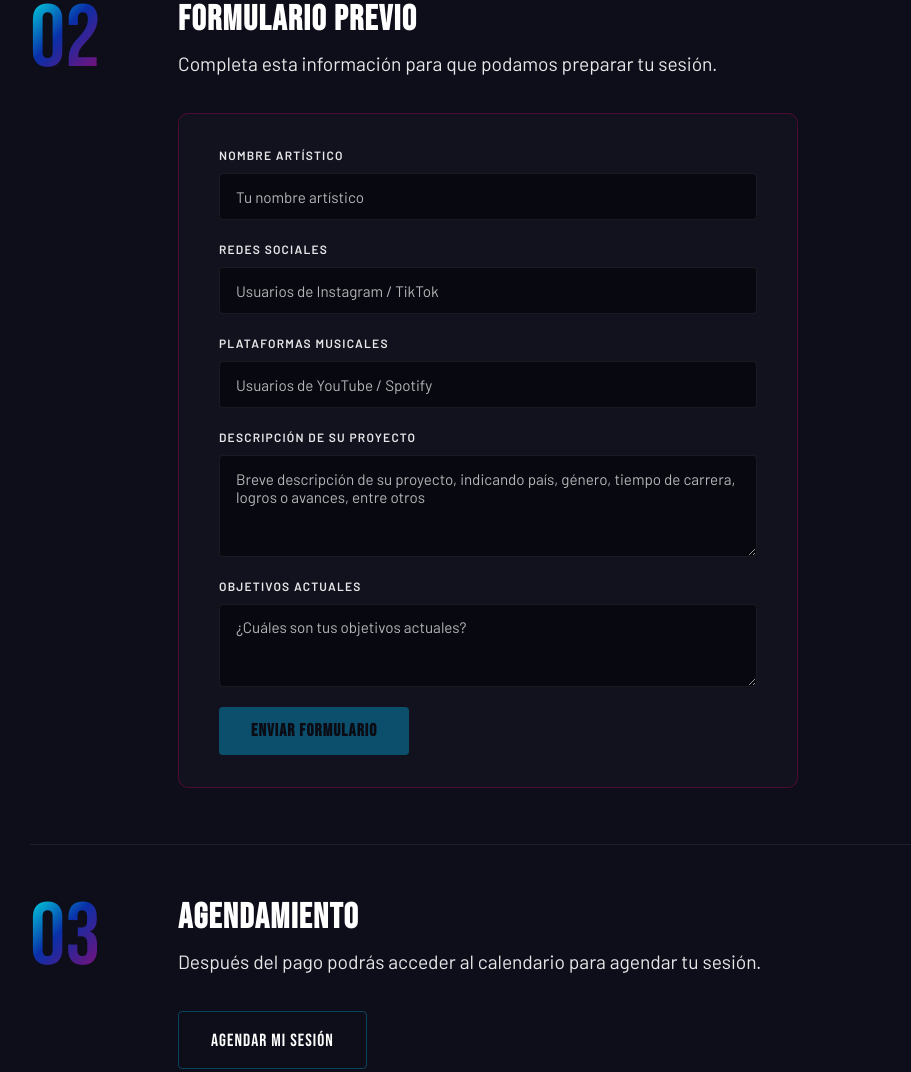
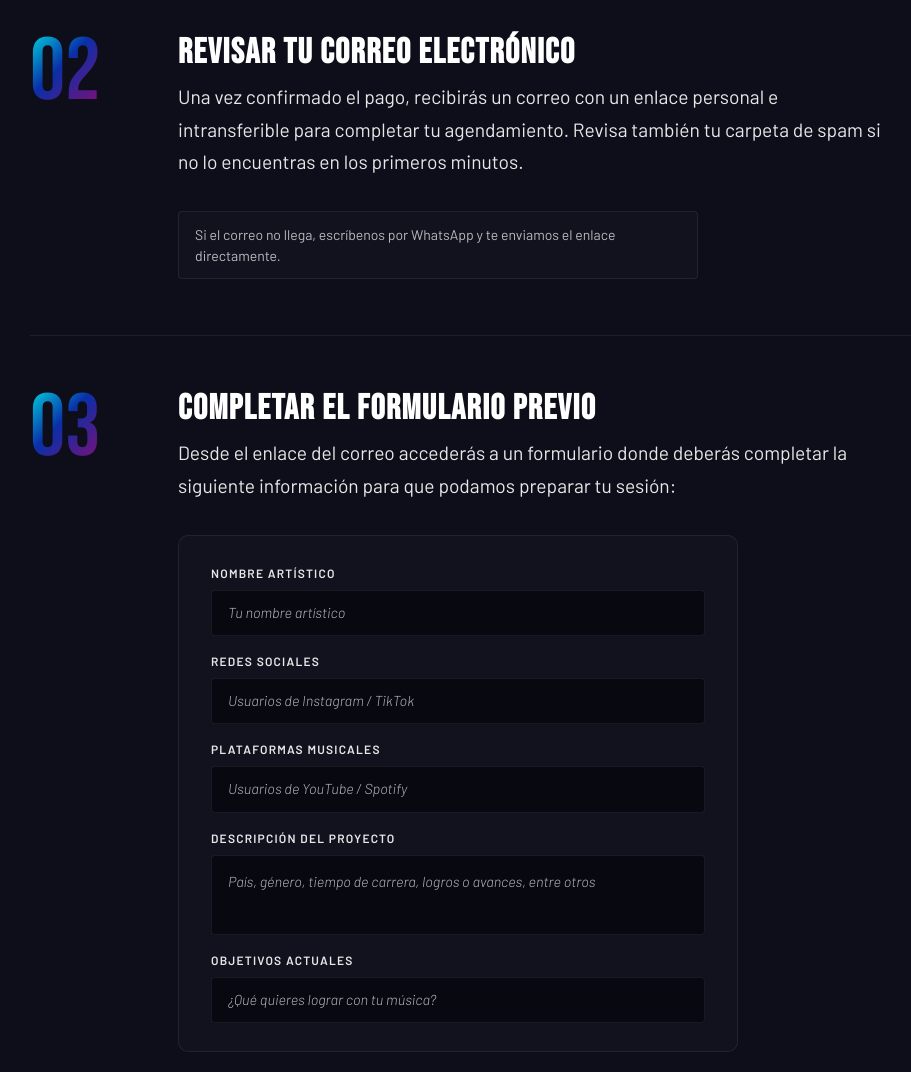
Before and after one commit to pjg09/pagina-web-5.7, an Astro site: page /artistas in a window 1280 px wide. Shown: the part 8735-9807 px from the top of the page, without its empty margins (50-961 px from the left). Built offline with nearby package versions, Linux system fonts and the light colour scheme; Astro itself is replaced by a stand-in of ours.

Commit message:
fix: seccion 5C re-estructurada segun el flujo real de pago y agendamiento decidido

```diff
--- a/src/pages/artistas.astro
+++ b/src/pages/artistas.astro
@@ -540,19 +540,17 @@ import {
 			</div>
 		</div>
 
-		<!-- 5C — PASOS: PAGO → FORMULARIO → AGENDAMIENTO -->
+		<!-- 5C — GUÍA DE PASOS -->
 		<div class="asesoria-pasos">
 			<div class="container">
+
 				<!-- Paso 1: Pago -->
 				<div class="asesoria-paso reveal">
 					<div class="asesoria-paso__num">01</div>
 					<div class="asesoria-paso__contenido">
-						<h3 class="display display--sm asesoria-paso__titulo">
-							Pagar asesoría estratégica
-						</h3>
+						<h3 class="display display--sm asesoria-paso__titulo">Realizar el pago</h3>
 						<p class="asesoria-paso__desc">
-							Realiza tu pago para reservar tu lugar y acceder al
-							formulario de diagnóstico previo.
+							Haz clic en el botón de pago y completa la transacción a través de MercadoPago. Aceptamos tarjetas de crédito, débito y otros medios disponibles en la plataforma.
 						</p>
 						<a
 							href={MP_ASESORIA_ARTISTAS}
@@ -565,108 +563,75 @@ import {
 					</div>
 				</div>
 
-				<!-- Paso 2: Formulario -->
+				<!-- Paso 2: Correo -->
 				<div class="asesoria-paso reveal">
 					<div class="asesoria-paso__num">02</div>
 					<div class="asesoria-paso__contenido">
-						<h3 class="display display--sm asesoria-paso__titulo">
-							Formulario previo
-						</h3>
+						<h3 class="display display--sm asesoria-paso__titulo">Revisar tu correo electrónico</h3>
 						<p class="asesoria-paso__desc">
-							Completa esta información para que podamos preparar
-							tu sesión.
+							Una vez confirmado el pago, recibirás un correo con un enlace personal e intransferible para completar tu agendamiento. Revisa también tu carpeta de spam si no lo encuentras en los primeros minutos.
 						</p>
-						<form
-							class="asesoria-form"
-							id="asesoria-form"
-							action="#"
-							method="post"
-						>
-							<div class="asesoria-form__campo">
-								<label for="nombre-artistico"
-									>Nombre artístico</label
-								>
-								<input
-									type="text"
-									id="nombre-artistico"
-									name="nombre_artistico"
-									placeholder="Tu nombre artístico"
-								/>
-							</div>
-							<div class="asesoria-form__campo">
-								<label for="redes-sociales"
-									>Redes sociales</label
-								>
-								<input
-									type="text"
-									id="redes-sociales"
-									name="redes_sociales"
-									placeholder="Usuarios de Instagram / TikTok"
-								/>
-							</div>
-							<div class="asesoria-form__campo">
-								<label for="plataformas"
-									>Plataformas musicales</label
-								>
-								<input
-									type="text"
-									id="plataformas"
-									name="plataformas"
-									placeholder="Usuarios de YouTube / Spotify"
-								/>
-							</div>
-							<div class="asesoria-form__campo">
-								<label for="descripcion"
-									>Descripción de su proyecto</label
-								>
-								<textarea
-									id="descripcion"
-									name="descripcion"
-									rows="4"
-									placeholder="Breve descripción de su proyecto, indicando país, género, tiempo de carrera, logros o avances, entre otros"
-								></textarea>
-							</div>
-							<div class="asesoria-form__campo">
-								<label for="objetivos">Objetivos actuales</label
-								>
-								<textarea
-									id="objetivos"
-									name="objetivos"
-									rows="3"
-									placeholder="¿Cuáles son tus objetivos actuales?"
-								></textarea>
-							</div>
-							<button
-								type="submit"
-								class="btn asesoria-form__submit"
-								id="asesoria-submit"
-								disabled>Enviar formulario</button
-							>
-						</form>
-					</div>
-				</div>
-
-				<!-- Paso 3: Agendamiento -->
+						<div class="asesoria-paso__aviso">
+							<span>Si el correo no llega, escríbenos por WhatsApp y te enviamos el enlace directamente.</span>
+						</div>
+					</div>
+				</div>
+
+				<!-- Paso 3: Formulario (ilustrativo) -->
 				<div class="asesoria-paso reveal">
 					<div class="asesoria-paso__num">03</div>
 					<div class="asesoria-paso__contenido">
-						<h3 class="display display--sm asesoria-paso__titulo">
-							Agendamiento
-						</h3>
+						<h3 class="display display--sm asesoria-paso__titulo">Completar el formulario previo</h3>
 						<p class="asesoria-paso__desc">
-							Después del pago podrás acceder al calendario para
-							agendar tu sesión.
+							Desde el enlace del correo accederás a un formulario donde deberás completar la siguiente información para que podamos preparar tu sesión:
 						</p>
-						<a
-							href={CALENDLY_ARTISTAS}
-							target="_blank"
-							rel="noopener noreferrer"
-							class="btn btn--outline"
-						>
-							Agendar mi sesión
-						</a>
-					</div>
-				</div>
+						<div class="asesoria-form asesoria-form--preview">
+							<div class="asesoria-form__campo">
+								<span class="asesoria-form__label">Nombre artístico</span>
+								<div class="asesoria-form__input-preview">Tu nombre artístico</div>
+							</div>
+							<div class="asesoria-form__campo">
+								<span class="asesoria-form__label">Redes sociales</span>
+								<div class="asesoria-form__input-preview">Usuarios de Instagram / TikTok</div>
+							</div>
+							<div class="asesoria-form__campo">
+								<span class="asesoria-form__label">Plataformas musicales</span>
+								<div class="asesoria-form__input-preview">Usuarios de YouTube / Spotify</div>
+							</div>
+							<div class="asesoria-form__campo">
+								<span class="asesoria-form__label">Descripción del proyecto</span>
+								<div class="asesoria-form__input-preview asesoria-form__input-preview--tall">País, género, tiempo de carrera, logros o avances, entre otros</div>
+							</div>
+							<div class="asesoria-form__campo">
+								<span class="asesoria-form__label">Objetivos actuales</span>
+								<div class="asesoria-form__input-preview">¿Qué quieres lograr con tu música?</div>
+							</div>
+						</div>
+					</div>
+				</div>
+
+				<!-- Paso 4: Agendamiento -->
+				<div class="asesoria-paso reveal">
+					<div class="asesoria-paso__num">04</div>
+					<div class="asesoria-paso__contenido">
+						<h3 class="display display--sm asesoria-paso__titulo">Agendar tu sesión</h3>
+						<p class="asesoria-paso__desc">
+							Al enviar el formulario serás redirigido automáticamente al calendario para elegir la fecha y hora disponible que mejor se adapte a ti.
+						</p>
+					</div>
+				</div>
+
+				<!-- Paso 5: Confirmación -->
+				<div class="asesoria-paso reveal">
+					<div class="asesoria-paso__num">05</div>
+					<div class="asesoria-paso__contenido">
+						<h3 class="display display--sm asesoria-paso__titulo">Recibir confirmación</h3>
+						<p class="asesoria-paso__desc">
+							Una vez agendada la sesión recibirás un correo de confirmación con la fecha, hora y enlace de la videollamada. El equipo también quedará notificado y listo para atenderte.
+						</p>
+					</div>
+				</div>
+
 			</div>
 		</div>
 
@@ -718,28 +683,6 @@ import {
 	</section>
 </BaseLayout>
 
-<script>
-	const form = document.getElementById("asesoria-form") as HTMLFormElement;
-	const submit = document.getElementById(
-		"asesoria-submit",
-	) as HTMLButtonElement;
-
-	if (form && submit) {
-		const fields = form.querySelectorAll<
-			HTMLInputElement | HTMLTextAreaElement
-		>("input, textarea");
-
-		function checkForm() {
-			const allFilled = Array.from(fields).every(
-				(f) => f.value.trim() !== "",
-			);
-			submit.disabled = !allFilled;
-		}
-
-		fields.forEach((f) => f.addEventListener("input", checkForm));
-		checkForm();
-	}
-</script>
 
 <style>
 	/* HERO */
@@ -1446,29 +1389,39 @@ import {
 	}
 
 	/* FORM */
-	.asesoria-form {
+	.asesoria-paso__aviso {
+		display: inline-flex;
+		align-items: flex-start;
+		gap: 0.6rem;
+		background: var(--bg-card);
+		border: 1px solid var(--border);
+		border-radius: var(--radius);
+		padding: 0.75rem 1rem;
+		font-size: 0.875rem;
+		color: var(--text-dim);
+		line-height: 1.5;
+		max-width: 520px;
+	}
+
+	.asesoria-form--preview {
 		display: flex;
 		flex-direction: column;
-		gap: 1.25rem;
-		max-width: 620px;
+		gap: 1rem;
+		max-width: 560px;
 		background: var(--bg-card);
-		border: 1px solid var(--empresa-dim);
+		border: 1px solid var(--border);
 		border-radius: var(--radius-lg);
-		padding: 2rem 2.5rem;
-		transition: border-color var(--t-med) var(--ease);
-	}
-
-	.asesoria-form:focus-within {
-		border-color: var(--empresa);
+		padding: 1.75rem 2rem;
+		margin-top: 0.5rem;
 	}
 
 	.asesoria-form__campo {
 		display: flex;
 		flex-direction: column;
-		gap: 0.45rem;
-	}
-
-	.asesoria-form__campo label {
+		gap: 0.4rem;
+	}
+
+	.asesoria-form__label {
 		font-size: 0.75rem;
 		font-weight: 700;
 		color: var(--text-secondary);
@@ -1476,51 +1429,20 @@ import {
 		text-transform: uppercase;
 	}
 
-	.asesoria-form__campo input,
-	.asesoria-form__campo textarea {
+	.asesoria-form__input-preview {
 		background: var(--bg-base);
 		border: 1px solid var(--border);
 		border-radius: var(--radius);
-		padding: 0.85rem 1rem;
-		font-family: var(--font-body);
-		font-size: 0.95rem;
-		color: var(--text-primary);
-		transition: border-color var(--t-fast) var(--ease);
-		resize: vertical;
-		width: 100%;
-	}
-
-	.asesoria-form__campo input::placeholder,
-	.asesoria-form__campo textarea::placeholder {
+		padding: 0.75rem 1rem;
+		font-size: 0.9rem;
 		color: var(--text-dim);
-	}
-
-	.asesoria-form__campo input:focus,
-	.asesoria-form__campo textarea:focus {
-		outline: none;
-		border-color: var(--cyan);
-	}
-
-	.asesoria-form__submit {
-		align-self: flex-start;
-		background: var(--cyan);
-		color: var(--color-on-accent);
-		border: none;
-		font-weight: 700;
-		transition:
-			opacity var(--t-fast) var(--ease),
-			transform var(--t-fast) var(--ease),
-			box-shadow var(--t-fast) var(--ease);
-	}
-
-	.asesoria-form__submit:hover:not(:disabled) {
-		transform: translateY(-2px);
-		box-shadow: var(--cyan-glow);
-	}
-
-	.asesoria-form__submit:disabled {
-		opacity: 0.35;
-		cursor: not-allowed;
+		font-style: italic;
+		line-height: 1.4;
+	}
+
+	.asesoria-form__input-preview--tall {
+		padding-block: 1rem;
+		min-height: 80px;
 	}
 
 	/* 5D — NORMATIVAS */
@@ -1666,8 +1588,8 @@ import {
 			position: static;
 		}
 
-		.asesoria-form {
-			padding: 1.5rem;
+		.asesoria-form--preview {
+			padding: 1.25rem;
 		}
 	}
 </style>
```
Also changed, not shown: docs/flujo-pago-artistas.md (+1 -1 lines).
